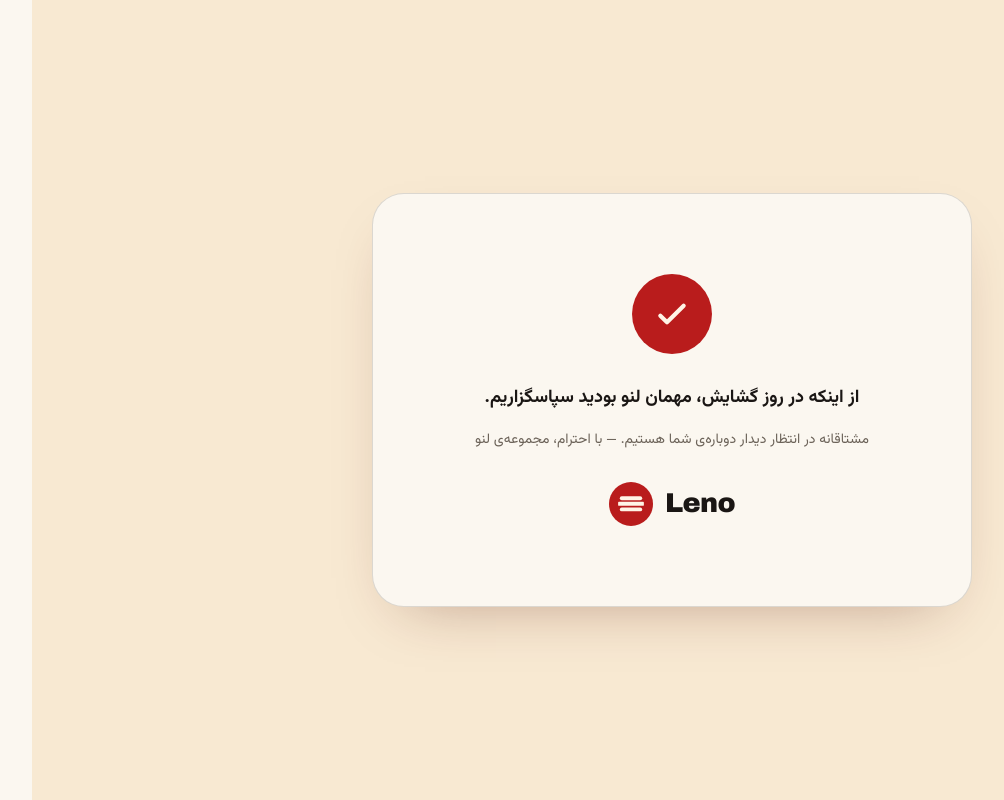
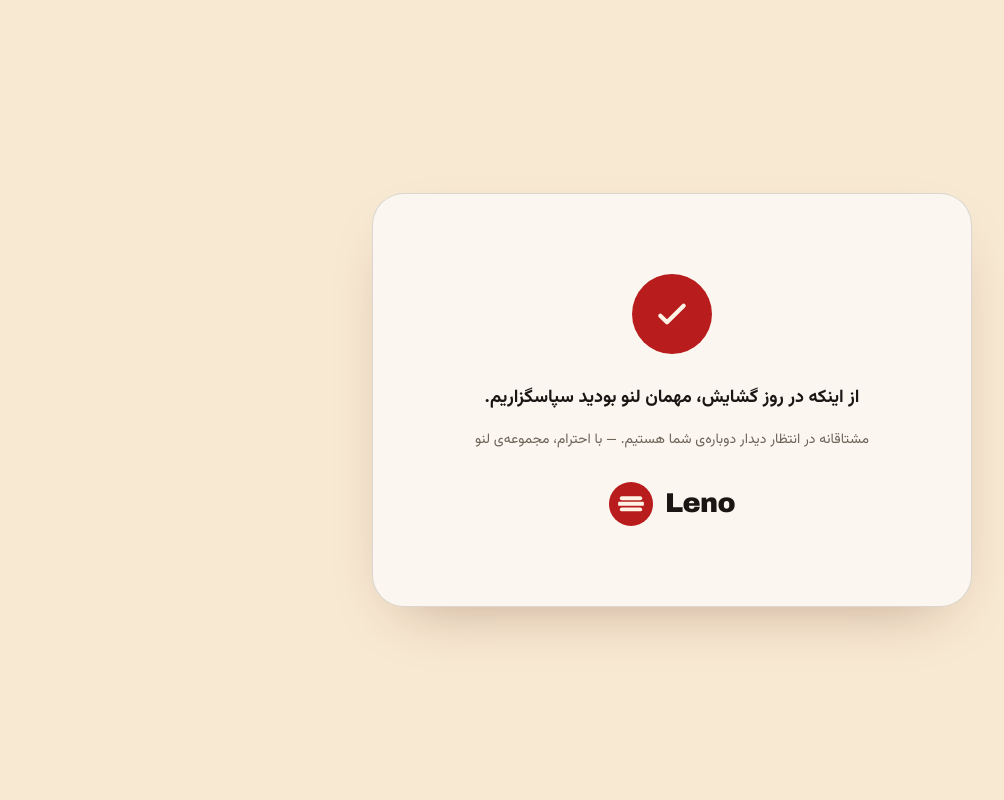
Before and after one commit to samanhoseinpour/Leno-Burger-Launch-Feedback-Survey, a Next.js app: page /thanks in a window 1280 px wide. Shown: the whole page, without its empty margins (43-1047 px from the left). Built offline with nearby package versions, Linux system fonts and the light colour scheme.

Commit message:
Make the scrollbar truly transparent — no white/paper strip behind the thumb

```diff
--- a/src/app/globals.css
+++ b/src/app/globals.css
@@ -53,21 +53,34 @@
 
 /*
  * Custom scrollbar — themed with the brand tokens so it reads as part of Leno,
- * not the OS default. Slim red thumb inset against the paper background (the
- * border matches --paper to fake padding), transparent track, flat — no
- * gradients, per the brand direction.
+ * not the OS default. Slim red thumb floating on a fully transparent track,
+ * flat — no gradients, per the brand direction.
+ *
+ * The root scrollbar's "transparent" track shows the CANVAS (body background),
+ * never the page content, so pages that paint a different full-bleed backdrop
+ * must mirror it onto <body> (see the data-canvas rule below) or the gutter
+ * reads as a pale strip.
  */
 
-/* Standards properties (Firefox, and the modern cross-browser baseline). */
-* {
-  scrollbar-width: thin;
-  scrollbar-color: var(--red) transparent;
+/*
+ * Standards properties — Firefox only. Blink/WebKit ignore the
+ * ::-webkit-scrollbar rules below whenever scrollbar-width/-color is non-auto,
+ * and Safari (scrollbar-width without scrollbar-color) would fall back to a
+ * native white-tracked scrollbar. Firefox is the one engine that doesn't
+ * recognize the ::-webkit-scrollbar selector.
+ */
+@supports not selector(::-webkit-scrollbar) {
+  * {
+    scrollbar-width: thin;
+    scrollbar-color: var(--red) transparent;
+  }
 }
 
-/* WebKit / Blink (Chrome, Safari, Edge) get the fuller treatment. */
+/* WebKit / Blink (Chrome, Safari, Edge): custom-painted scrollbar. */
 ::-webkit-scrollbar {
   width: 12px;
   height: 12px;
+  background: transparent; /* the bare scrollbar base paints white if unset */
 }
 
 ::-webkit-scrollbar-track {
@@ -77,7 +90,8 @@
 ::-webkit-scrollbar-thumb {
   min-height: 40px;
   background-color: var(--red);
-  border: 3px solid var(--paper); /* matches page bg → looks like inset padding */
+  background-clip: padding-box; /* inset gap stays see-through on any surface */
+  border: 3px solid transparent;
   border-radius: 999px;
 }
 
@@ -91,6 +105,17 @@
 
 ::-webkit-scrollbar-corner {
   background: transparent;
+}
+
+/*
+ * Pages that paint a full-bleed cream2 backdrop from the sm breakpoint up
+ * (survey, thanks) mirror it on the canvas, so the scrollbar gutter and
+ * overscroll show cream2 instead of the default paper body.
+ */
+@media (min-width: 40rem) {
+  body:has([data-canvas='cream2']) {
+    background-color: var(--cream2);
+  }
 }
 
 /*
--- a/src/app/page.tsx
+++ b/src/app/page.tsx
@@ -5,8 +5,13 @@ import { COPY } from "@/lib/survey";
 export default function Home() {
   return (
     // Warm page surface on tablet/desktop so the survey reads as a physical
-    // "feedback card"; edge-to-edge and full-bleed on phones.
-    <main className="min-h-dvh sm:bg-cream2 sm:px-6 sm:py-10 lg:py-14">
+    // "feedback card"; edge-to-edge and full-bleed on phones. data-canvas
+    // mirrors the cream2 backdrop onto <body> (globals.css) so the scrollbar
+    // gutter and overscroll match.
+    <main
+      data-canvas="cream2"
+      className="min-h-dvh sm:bg-cream2 sm:px-6 sm:py-10 lg:py-14"
+    >
       <div className="mx-auto w-full max-w-150 bg-paper sm:overflow-hidden sm:rounded-4xl sm:border sm:border-line sm:shadow-[0_24px_60px_-32px_rgb(90_24_12/0.4)]">
         <header className="bg-brand px-5 pb-9 pt-7 text-cream sm:px-9 sm:pb-11 sm:pt-9">
           {/* Logo left, tag pill right — matches the launch card header. */}
--- a/src/app/thanks/page.tsx
+++ b/src/app/thanks/page.tsx
@@ -9,7 +9,10 @@ export const metadata: Metadata = {
 // than swapping in place on the survey page).
 export default function ThanksPage() {
   return (
-    <main className="flex min-h-dvh items-center justify-center sm:bg-cream2 sm:px-6 sm:py-10">
+    <main
+      data-canvas="cream2"
+      className="flex min-h-dvh items-center justify-center sm:bg-cream2 sm:px-6 sm:py-10"
+    >
       <div className="mx-auto w-full max-w-[600px] bg-paper sm:overflow-hidden sm:rounded-[2rem] sm:border sm:border-line sm:shadow-[0_24px_60px_-32px_rgb(90_24_12/0.4)]">
         <ThankYou />
       </div>
```
